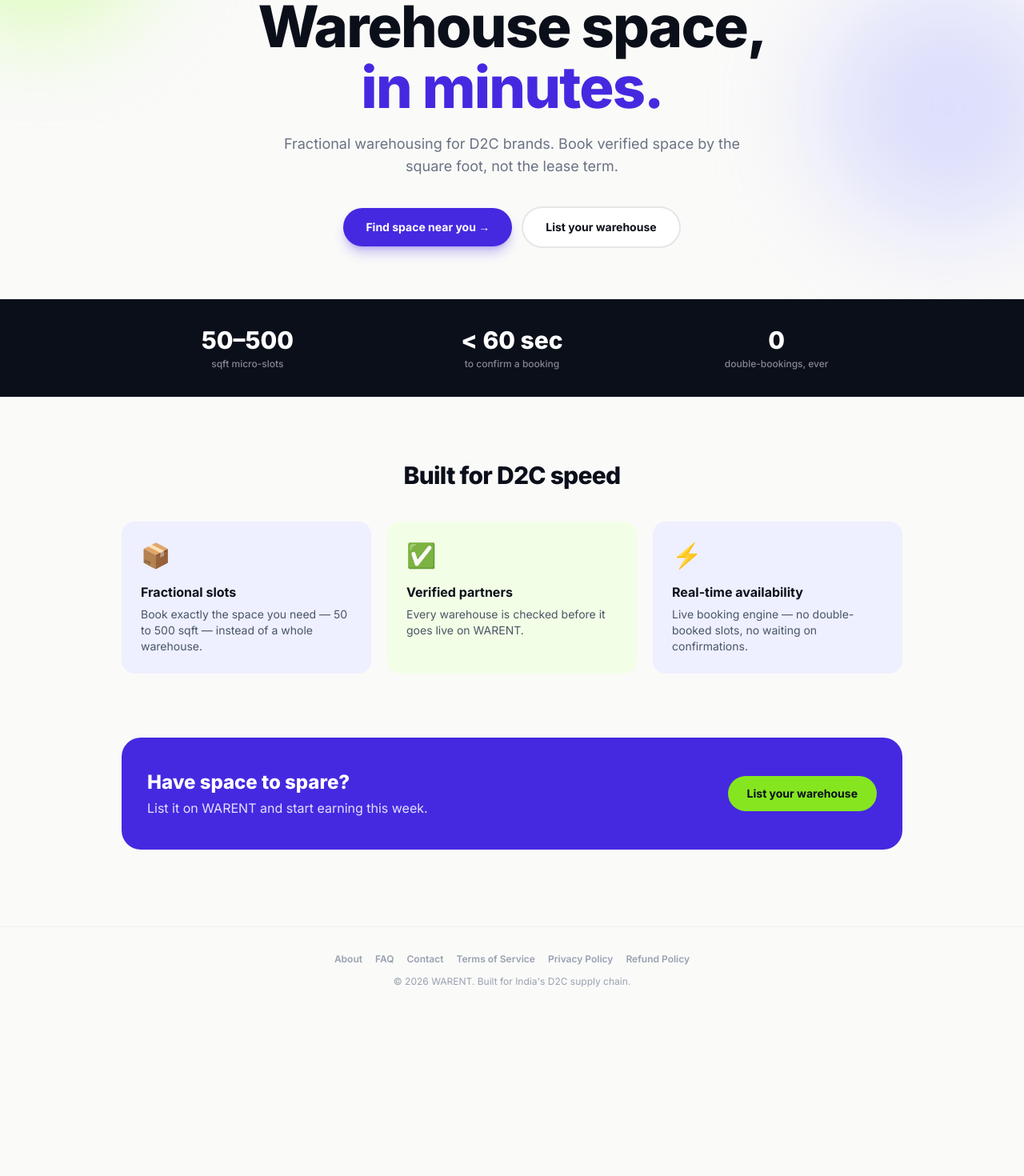
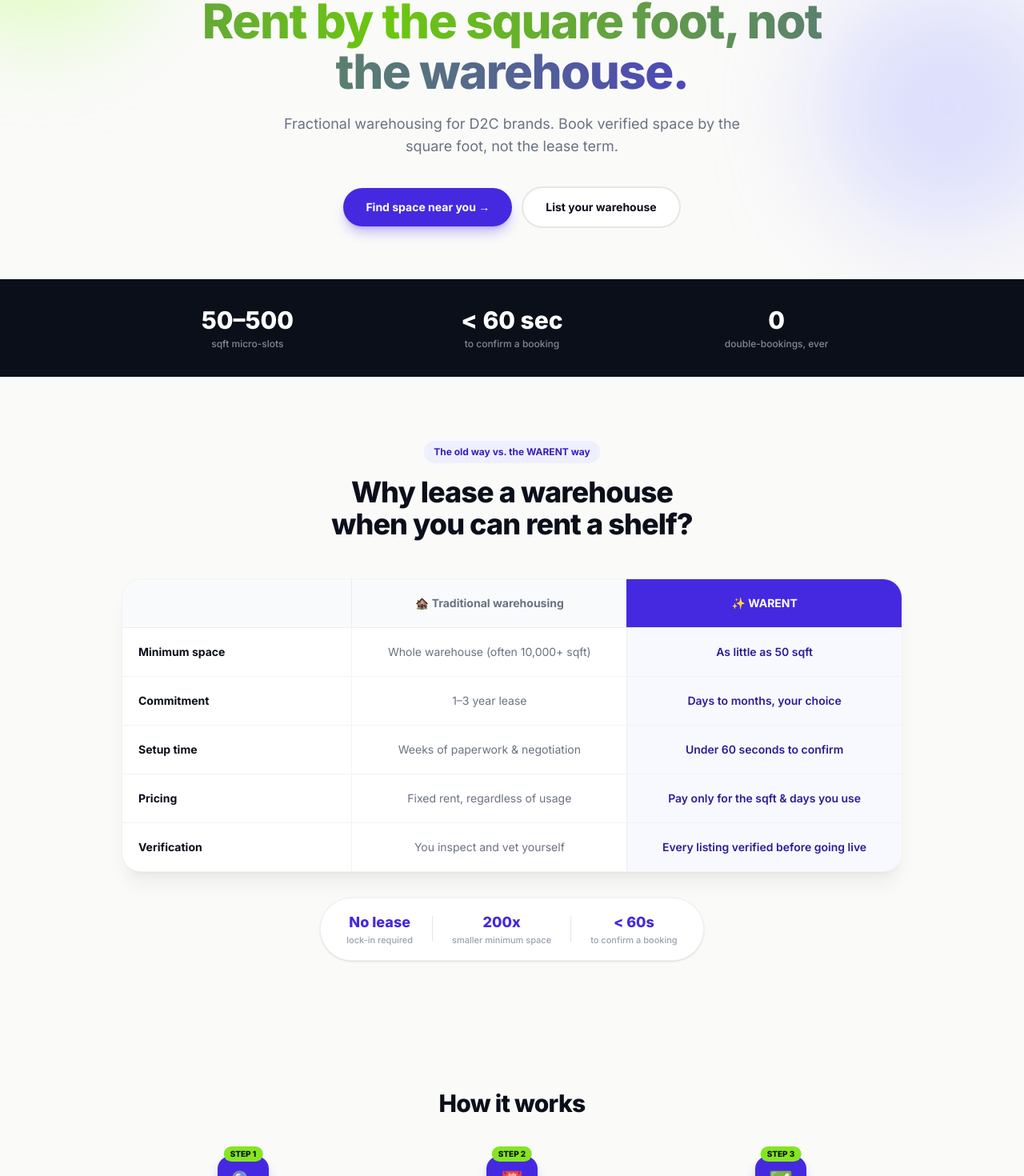
Before and after one commit to singhsahab555/warent, a Next.js app: page / in a window 1280 px wide. Shown: the part 223-1693 px from the top of the page at 80% size. Before the commit the page ends 1490 px from the top, so only its background shows below. Built offline with nearby package versions, Linux system fonts and the light colour scheme.

Commit message:
Fractional-first messaging, comparison section, scroll motion

```diff
--- a/src/app/page.tsx
+++ b/src/app/page.tsx
@@ -1,6 +1,8 @@
 import Link from 'next/link'
 import Logo from '@/components/ui/Logo'
 import SocialLinks from '@/components/ui/SocialLinks'
+import ScrollReveal from '@/components/ui/ScrollReveal'
+import ComparisonSection from '@/components/features/ComparisonSection'
 import { BRAND } from '@/lib/brand'
 
 export default function LandingPage() {
@@ -26,27 +28,38 @@
         </div>
       </header>
 
+      {/* Hero */}
       <section className="relative overflow-hidden">
-        <div className="pointer-events-none absolute -left-24 -top-24 h-72 w-72 rounded-full bg-accent-200/60 blur-3xl" />
-        <div className="pointer-events-none absolute -right-16 top-32 h-80 w-80 rounded-full bg-brand-200/50 blur-3xl" />
+        <div className="pointer-events-none absolute -left-24 -top-24 h-72 w-72 animate-float-slow rounded-full bg-accent-200/60 blur-3xl" />
+        <div
+          className="pointer-events-none absolute -right-16 top-32 h-80 w-80 animate-float-slow rounded-full bg-brand-200/50 blur-3xl"
+          style={{ animationDelay: '1.5s' }}
+        />
 
         <div className="relative mx-auto max-w-4xl px-6 pb-16 pt-16 text-center sm:pt-24">
-          <span className="inline-flex items-center gap-1.5 rounded-full bg-accent-100 px-3 py-1.5 text-xs font-bold text-accent-700">
-            <span className="h-1.5 w-1.5 rounded-full bg-accent-500" />
+          <span className="animate-fade-in-up inline-flex items-center gap-1.5 rounded-full bg-accent-100 px-3 py-1.5 text-xs font-bold text-accent-700">
+            <span className="h-1.5 w-1.5 rounded-full bg-accent-500 animate-pulse-ring" />
             Live in Mumbai, Kolkata &amp; 6 more cities
           </span>
 
-          <h1 className="mt-6 text-5xl font-extrabold leading-[1.05] tracking-tight text-ink-900 sm:text-7xl">
-            Warehouse space,
-            <br />
-            <span className="text-brand-600">in minutes.</span>
+          <h1
+            className="animate-fade-in-up mt-6 text-5xl font-extrabold leading-[1.05] tracking-tight text-ink-900 sm:text-6xl"
+            style={{ animationDelay: '80ms' }}
+          >
+            <span className="shimmer-text">{BRAND.tagline}</span>
           </h1>
 
-          <p className="mx-auto mt-5 max-w-xl text-lg text-gray-500">
+          <p
+            className="animate-fade-in-up mx-auto mt-5 max-w-xl text-lg text-gray-500"
+            style={{ animationDelay: '160ms' }}
+          >
             {BRAND.description}
           </p>
 
-          <div className="mt-9 flex flex-col items-center justify-center gap-3 sm:flex-row">
+          <div
+            className="animate-fade-in-up mt-9 flex flex-col items-center justify-center gap-3 sm:flex-row"
+            style={{ animationDelay: '240ms' }}
+          >
             <Link
               href="/signup"
               className="w-full rounded-full bg-brand-600 px-7 py-3.5 text-center text-sm font-bold text-white shadow-lg shadow-brand-600/30 transition hover:-translate-y-0.5 hover:bg-brand-700 sm:w-auto"
@@ -63,6 +76,7 @@
         </div>
       </section>
 
+      {/* Stat strip */}
       <section className="border-y border-black/5 bg-ink-900">
         <div className="mx-auto grid max-w-5xl grid-cols-3 gap-4 px-6 py-8 text-center">
           <Stat value="50–500" label="sqft micro-slots" />
@@ -71,33 +85,68 @@
         </div>
       </section>
 
+      {/* The core value-prop comparison */}
+      <ComparisonSection />
+
+      {/* How it works */}
       <section className="mx-auto max-w-5xl px-6 py-20">
+        <ScrollReveal>
+          <h2 className="text-center text-3xl font-extrabold tracking-tight text-ink-900">
+            How it works
+          </h2>
+        </ScrollReveal>
+
+        <div className="mt-12 grid gap-8 sm:grid-cols-3">
+          <ScrollReveal delay={0}>
+            <HowStep number="1" emoji="🔍" title="Search your city" desc="Tell us how much space you need — from 50 to 10,000 sqft." />
+          </ScrollReveal>
+          <ScrollReveal delay={120}>
+            <HowStep number="2" emoji="📅" title="Pick your dates" desc="Days, weeks, or months. No multi-year lease required." />
+          </ScrollReveal>
+          <ScrollReveal delay={240}>
+            <HowStep number="3" emoji="✅" title="Booked in seconds" desc="Pay securely and your slot is confirmed instantly — verified and ready." />
+          </ScrollReveal>
+        </div>
+      </section>
+
+      {/* Feature cards */}
+      <section className="mx-auto max-w-5xl px-6 py-20">
+        <ScrollReveal>
           <h2 className="text-center text-3xl font-extrabold tracking-tight text-ink-900">
             Built for D2C speed
           </h2>
+        </ScrollReveal>
         <div className="mt-10 grid gap-5 sm:grid-cols-3">
+          <ScrollReveal delay={0}>
             <FeatureCard
               emoji="📦"
               title="Fractional slots"
               desc="Book exactly the space you need — 50 to 500 sqft — instead of a whole warehouse."
               color="bg-brand-50"
             />
+          </ScrollReveal>
+          <ScrollReveal delay={100}>
             <FeatureCard
               emoji="✅"
               title="Verified partners"
               desc="Every warehouse is checked before it goes live on WARENT."
               color="bg-accent-50"
             />
+          </ScrollReveal>
+          <ScrollReveal delay={200}>
             <FeatureCard
               emoji="⚡"
               title="Real-time availability"
               desc="Live booking engine — no double-booked slots, no waiting on confirmations."
               color="bg-brand-50"
             />
+          </ScrollReveal>
         </div>
       </section>
 
+      {/* CTA band */}
       <section className="mx-auto max-w-5xl px-6 pb-24">
+        <ScrollReveal>
           <div className="flex flex-col items-center justify-between gap-6 rounded-3xl bg-brand-600 px-8 py-10 text-center sm:flex-row sm:text-left">
             <div>
               <h3 className="text-2xl font-extrabold text-white">Have space to spare?</h3>
@@ -110,6 +159,7 @@
               List your warehouse
             </Link>
           </div>
+        </ScrollReveal>
       </section>
 
       <footer className="border-t border-black/5 py-8 text-center text-xs text-gray-400">
@@ -139,6 +189,21 @@
   )
 }
 
+function HowStep({ number, emoji, title, desc }: { number: string; emoji: string; title: string; desc: string }) {
+  return (
+    <div className="relative text-center">
+      <div className="mx-auto flex h-16 w-16 items-center justify-center rounded-2xl bg-brand-600 text-2xl shadow-lg shadow-brand-600/30">
+        {emoji}
+      </div>
+      <span className="absolute left-1/2 top-0 -translate-x-1/2 -translate-y-3 rounded-full bg-accent-400 px-2 py-0.5 text-[10px] font-extrabold text-ink-900">
+        STEP {number}
+      </span>
+      <h3 className="mt-4 font-bold text-ink-900">{title}</h3>
+      <p className="mt-1.5 text-sm text-gray-500">{desc}</p>
+    </div>
+  )
+}
+
 function FeatureCard({
   emoji,
   title,
--- /dev/null
+++ b/src/components/features/ComparisonSection.tsx
@@ -0,0 +1,104 @@
+'use client'
+
+import ScrollReveal from '@/components/ui/ScrollReveal'
+
+const rows = [
+  {
+    label: 'Minimum space',
+    traditional: 'Whole warehouse (often 10,000+ sqft)',
+    warent: 'As little as 50 sqft',
+  },
+  {
+    label: 'Commitment',
+    traditional: '1–3 year lease',
+    warent: 'Days to months, your choice',
+  },
+  {
+    label: 'Setup time',
+    traditional: 'Weeks of paperwork & negotiation',
+    warent: 'Under 60 seconds to confirm',
+  },
+  {
+    label: 'Pricing',
+    traditional: 'Fixed rent, regardless of usage',
+    warent: 'Pay only for the sqft & days you use',
+  },
+  {
+    label: 'Verification',
+    traditional: 'You inspect and vet yourself',
+    warent: 'Every listing verified before going live',
+  },
+]
+
+export default function ComparisonSection() {
+  return (
+    <section className="mx-auto max-w-5xl px-6 py-20">
+      <ScrollReveal>
+        <div className="text-center">
+          <span className="inline-flex items-center gap-1.5 rounded-full bg-brand-50 px-3 py-1.5 text-xs font-bold text-brand-700">
+            The old way vs. the WARENT way
+          </span>
+          <h2 className="mt-4 text-3xl font-extrabold tracking-tight text-ink-900 sm:text-4xl">
+            Why lease a warehouse<br />when you can rent a shelf?
+          </h2>
+        </div>
+      </ScrollReveal>
+
+      <ScrollReveal delay={120}>
+        <div className="mt-12 overflow-hidden rounded-3xl border border-black/5 bg-white shadow-xl shadow-ink-900/5">
+          {/* Header row */}
+          <div className="grid grid-cols-[1fr_1.2fr_1.2fr] items-center border-b border-black/5 bg-gray-50">
+            <div className="p-4 text-xs font-bold uppercase tracking-wide text-gray-400 sm:p-5">
+              &nbsp;
+            </div>
+            <div className="border-l border-black/5 p-4 text-center sm:p-5">
+              <p className="text-sm font-bold text-gray-500">🏚️ Traditional warehousing</p>
+            </div>
+            <div className="border-l border-black/5 bg-brand-600 p-4 text-center sm:p-5">
+              <p className="text-sm font-bold text-white">✨ WARENT</p>
+            </div>
+          </div>
+
+          {/* Rows */}
+          {rows.map((row, i) => (
+            <div
+              key={row.label}
+              className={`grid grid-cols-[1fr_1.2fr_1.2fr] items-center ${
+                i !== rows.length - 1 ? 'border-b border-black/5' : ''
+              }`}
+            >
+              <div className="p-4 text-sm font-bold text-ink-900 sm:p-5">{row.label}</div>
+              <div className="border-l border-black/5 p-4 text-center text-sm text-gray-500 sm:p-5">
+                {row.traditional}
+              </div>
+              <div className="border-l border-black/5 bg-brand-50/40 p-4 text-center text-sm font-semibold text-brand-800 sm:p-5">
+                {row.warent}
+              </div>
+            </div>
+          ))}
+        </div>
+      </ScrollReveal>
+
+      <ScrollReveal delay={240}>
+        <div className="mt-8 flex justify-center">
+          <div className="flex items-center gap-6 rounded-full border border-black/5 bg-white px-8 py-4 shadow-sm">
+            <Metric value="No lease" label="lock-in required" />
+            <div className="h-8 w-px bg-black/10" />
+            <Metric value="200x" label="smaller minimum space" />
+            <div className="h-8 w-px bg-black/10" />
+            <Metric value="< 60s" label="to confirm a booking" />
+          </div>
+        </div>
+      </ScrollReveal>
+    </section>
+  )
+}
+
+function Metric({ value, label }: { value: string; label: string }) {
+  return (
+    <div className="text-center">
+      <p className="text-lg font-extrabold text-brand-600">{value}</p>
+      <p className="text-[11px] font-medium text-gray-400">{label}</p>
+    </div>
+  )
+}
--- /dev/null
+++ b/src/components/ui/ScrollReveal.tsx
@@ -0,0 +1,46 @@
+'use client'
+
+import { useEffect, useRef, useState } from 'react'
+
+export default function ScrollReveal({
+  children,
+  delay = 0,
+  className = '',
+}: {
+  children: React.ReactNode
+  delay?: number
+  className?: string
+}) {
+  const ref = useRef<HTMLDivElement>(null)
+  const [visible, setVisible] = useState(false)
+
+  useEffect(() => {
+    const node = ref.current
+    if (!node) return
+
+    const observer = new IntersectionObserver(
+      ([entry]) => {
+        if (entry.isIntersecting) {
+          setVisible(true)
+          observer.disconnect()
+        }
+      },
+      { threshold: 0.15 }
+    )
+
+    observer.observe(node)
+    return () => observer.disconnect()
+  }, [])
+
+  return (
+    <div
+      ref={ref}
+      className={`${className} transition-all duration-700 ease-out ${
+        visible ? 'translate-y-0 opacity-100' : 'translate-y-8 opacity-0'
+      }`}
+      style={{ transitionDelay: `${delay}ms` }}
+    >
+      {children}
+    </div>
+  )
+}
--- a/src/lib/brand.ts
+++ b/src/lib/brand.ts
@@ -1,6 +1,6 @@
 export const BRAND = {
   name: 'WARENT',
-  tagline: 'Warehouse space, in minutes.',
+  tagline: 'Rent by the square foot, not the warehouse.',
   description:
     'Fractional warehousing for D2C brands. Book verified space by the square foot, not the lease term.',
   supportEmail: 'sumitsingh12022@gmail.com', // update once you have a real business inbox
```
Lines whose indentation alone changed are shown as unchanged.
